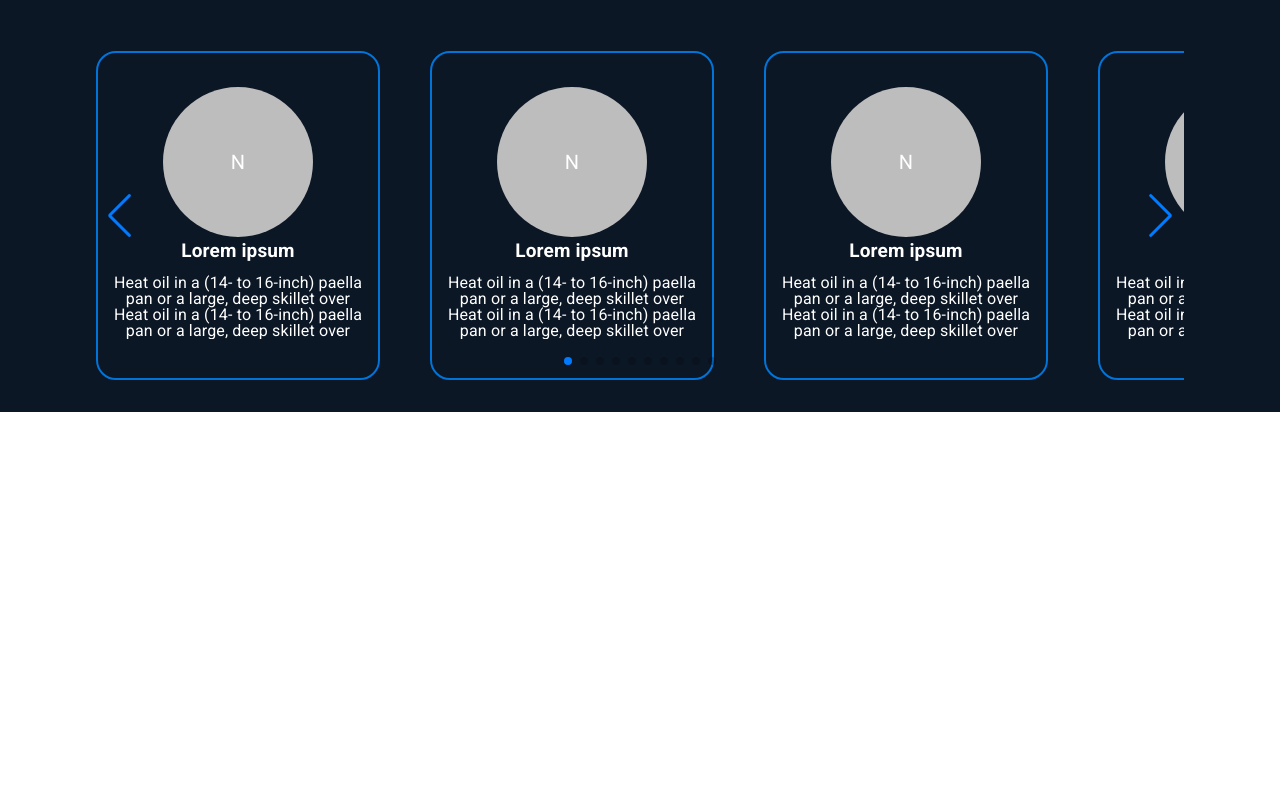
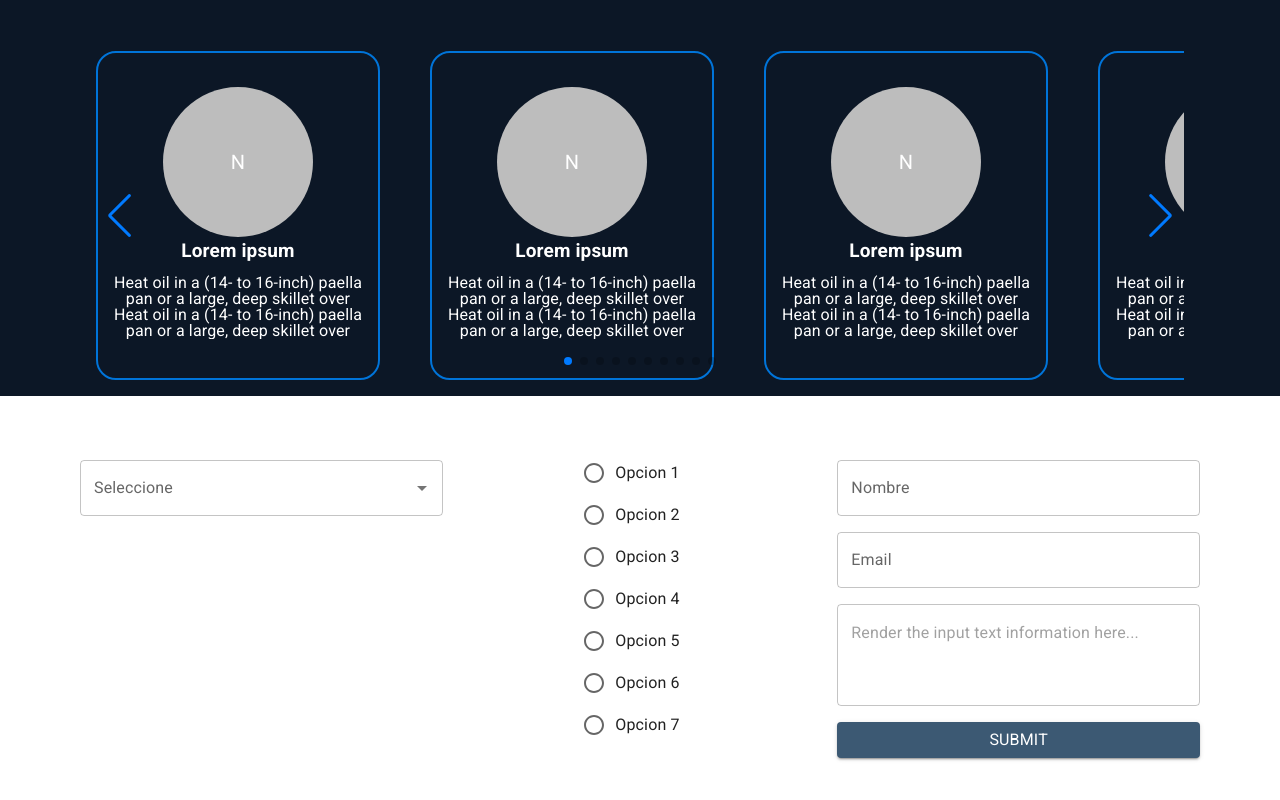
Before and after one commit to David-Messi/ProyectoPrueba, a React (Vite) app: page / in a window 1280 px wide. Shown: the part 733-1533 px from the top of the page. Before the commit the page ends 1145 px from the top, so only its background shows below. Built offline with nearby package versions, Linux system fonts and the light colour scheme.

Commit message:
Creacion de Formulario

```diff
--- a/src/App.tsx
+++ b/src/App.tsx
@@ -2,7 +2,7 @@
 import { AppTheme } from './theme/AppTheme';
 import { Toolbar } from '@mui/material';
 
-import { HeaderScreen, BannerScreen, Carrusel } from "./components"
+import { HeaderScreen, BannerScreen, Carrusel, FormularioScreen } from "./components"
 
 
 
@@ -23,6 +23,9 @@ export const App = () => {
       <Carrusel />
 
 
+      <FormularioScreen />
+
+
     </AppTheme>
 
   )
--- /dev/null
+++ b/src/components/FormularioScreen.tsx
@@ -0,0 +1,105 @@
+
+
+import { Autocomplete, Button, Checkbox, FormControl, FormControlLabel, FormLabel, Grid, Radio, RadioGroup, TextField, Typography, styled } from "@mui/material";
+import CheckBoxOutlineBlankIcon from '@mui/icons-material/CheckBoxOutlineBlank';
+import CheckBoxIcon from '@mui/icons-material/CheckBox';
+
+
+const icon = <CheckBoxOutlineBlankIcon fontSize="small" />;
+const checkedIcon = <CheckBoxIcon fontSize="small" />;
+
+
+const CustomInput = styled(TextField)(({ theme }:any) => ({
+    '& label.Mui-InputLabel-root': {
+      color: theme.palette.common.white,
+    },
+    '& .MuiInputBase-input': {
+      color: theme.palette.common.white,
+      backgroundColor: theme.palette.background.paper,
+    },
+    '& .MuiInputBase-root': {
+      borderColor: 'transparent',
+    },
+  }));
+
+
+
+export const FormularioScreen = () => {
+
+    const opciones = ['Opcion 1', 'Opcion 2', 'Opcion 3', 'Opcion 4', 'Opcion 5', 'Opcion 6', 'Opcion 7'];
+
+    return (
+
+
+        <Grid container spacing={2} sx={{background:'white', px:10,pt:6, pb:10}}>
+
+            <Grid item xs={12} sm={6} md={4}>
+                <Autocomplete
+                    multiple
+                    id="checkboxes-tags-demo"
+                    options={opciones}
+                    disableCloseOnSelect
+                    getOptionLabel={(option) => option}
+                    renderOption={(props, option, { selected }) => (
+                        <li {...props}>
+                        <Checkbox
+                            icon={icon}
+                            checkedIcon={checkedIcon}
+                            style={{ marginRight: 8 }}
+                            checked={selected}
+                        />
+                        {option}
+                        </li>
+                    )}
+                    renderInput={(params) => (
+                        <TextField {...params} label="Seleccione" placeholder="Seleccione" />
+                    )}
+                />
+            </Grid>
+
+            <Grid item xs={12} sm={6} md={4} sx={{display:'flex', justifyContent:'center', width:'100%'}}>
+                <FormControl sx={{mt:-1}}>
+                    {/* <FormLabel id="demo-radio-buttons-group-label">Gender</FormLabel> */}
+                    <RadioGroup aria-labelledby="demo-radio-buttons-group-label">
+                        {opciones.map( item => (
+                            <FormControlLabel value={item} key={item} control={<Radio />} label={item} />
+                        ))
+                        }
+                    </RadioGroup>
+                </FormControl>
+            </Grid>
+
+
+            <Grid item xs={12} sm={6} md={4} sx={{display:'flex', flexDirection:'column', justifyContent:'center'}}>
+                <TextField label="Nombre"
+                    variant="outlined"
+                    fullWidth
+                />
+                <TextField label="Email"
+                    sx={{mt:2}}
+                    variant="outlined"
+                    fullWidth
+                />
+
+                <TextField
+                    placeholder="Render the input text information here..."
+                    sx={{mt:2}}
+                    variant="outlined"
+                    fullWidth
+                    multiline
+                    rows={3}
+                />
+
+
+                <Button variant="contained" color="secondary" sx={{mt:2}}>
+                    <Typography sx={{color:'white'}}>Submit</Typography>
+                </Button>
+            </Grid>
+
+        </Grid>
+
+
+    )
+
+
+}
--- a/src/components/index.ts
+++ b/src/components/index.ts
@@ -4,3 +4,4 @@
 export * from './HeaderScreen';
 export * from './BannerScreen';
 export * from './Carrusel';
+export * from './FormularioScreen';
```
